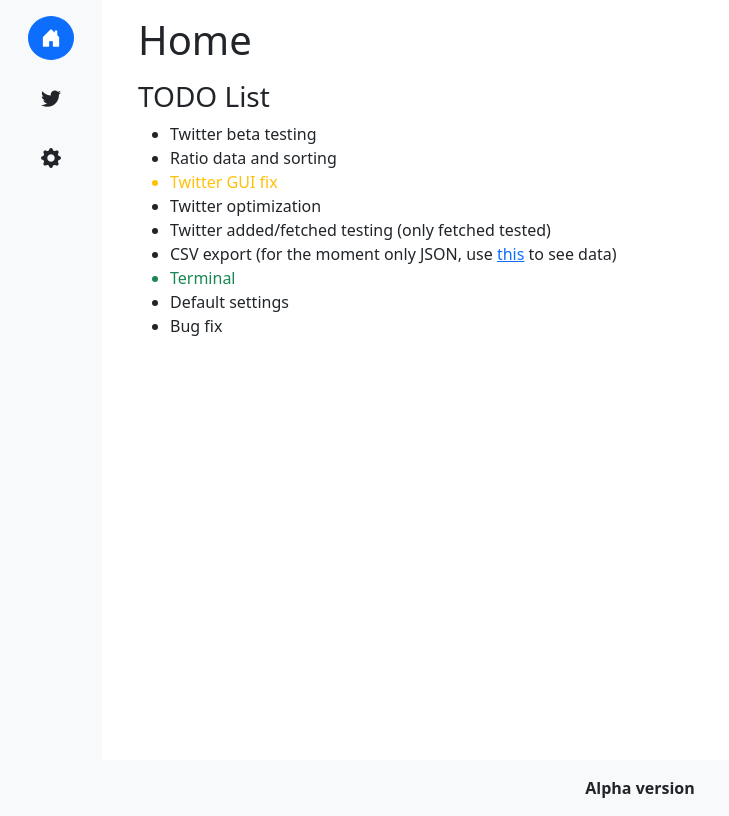
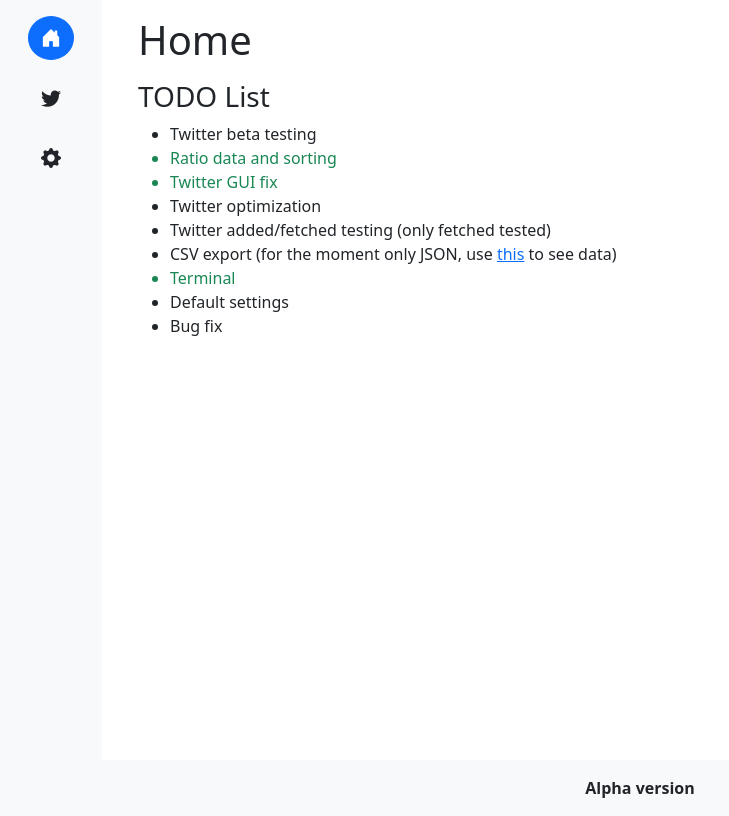
Before and after one commit to albertofinardi/SocialNewsletter, an Angular app: page /home in a window 1280 px wide. Shown: the whole page, without its empty margins (0-729 px from the left). Built offline with nearby package versions, Linux system fonts and the light colour scheme.

Commit message:
Json ratio sorting

```diff
--- a/package.json
+++ b/package.json
@@ -25,6 +25,7 @@
     "@tauri-apps/api": "^1.0.0-beta.8",
     "bootstrap": "^5.1.3",
     "bootstrap-icons": "^1.7.2",
+    "json2csv": "^5.0.6",
     "rxjs": "~7.5.0",
     "tslib": "^2.3.0",
     "zone.js": "~0.11.4"
--- a/src/app/home/home.component.html
+++ b/src/app/home/home.component.html
@@ -5,8 +5,8 @@
     <h3>TODO List</h3>
     <ul>
         <li>Twitter beta testing</li>
-        <li>Ratio data and sorting</li>
-        <li class="text-warning">Twitter GUI fix</li>
+        <li class="text-success">Ratio data and sorting</li>
+        <li class="text-success">Twitter GUI fix</li>
         <li>Twitter optimization</li>
         <li>Twitter added/fetched testing (only fetched tested)</li>
         <li>CSV export (for the moment only JSON, use <a href="http://jsonviewer.stack.hu" target="_blank">this</a> to see data)</li>
--- a/src/app/twitter/twitter.component.html
+++ b/src/app/twitter/twitter.component.html
@@ -233,6 +233,7 @@
         <p class="p-4"><samp [innerHTML]="log"></samp></p>
       </section>
       <ngb-progressbar type="primary" *ngIf="fetching" [value]="percentage"></ngb-progressbar>
+      <small *ngIf="fetching">When finished, the save dialog will be show</small>
     </div>
     <div class="modal-footer">
       <button type="button" ngbAutoFocus class="btn btn-danger text-white" (click)="fetching = false" [disabled]="!fetching">Stop</button>
--- a/src/app/twitter/twitter.component.ts
+++ b/src/app/twitter/twitter.component.ts
@@ -45,6 +45,7 @@
           contents: result!
         })
       })
+
       this.error = ''
     } catch (err: any) {
       this.error = err
@@ -127,18 +128,20 @@
       filtered.forEach((element: any) => {
         const user = users.find(x => x.id === element.author_id)
         const tweet = {
+          ratio: element.public_metrics.like_count / (user.public_metrics.followers_count == 0 ? 1 : user.public_metrics.followers_count),
           tweet: element,
           user: user
         }
         resultObj.push(tweet)
       });
+
+      resultObj.sort((a,b) => (a.ratio > b.ratio) ? -1 : ((b.ratio > a.ratio) ? 1 : 0))
       return JSON.stringify(resultObj);
     }
 
     const max_results = 100;
     const today = new Date(Date.now() - 30000)
     const start = new Date(new Date().setDate(today.getDate() - twq.days_span) - 30000)
-    const terminalWindow = document.getElementById("terminal");
 
     var data: any[] = []
     var users: any[] = []
```
Also changed, not shown: 1 other file (tests, documents, lock files or other folders).
